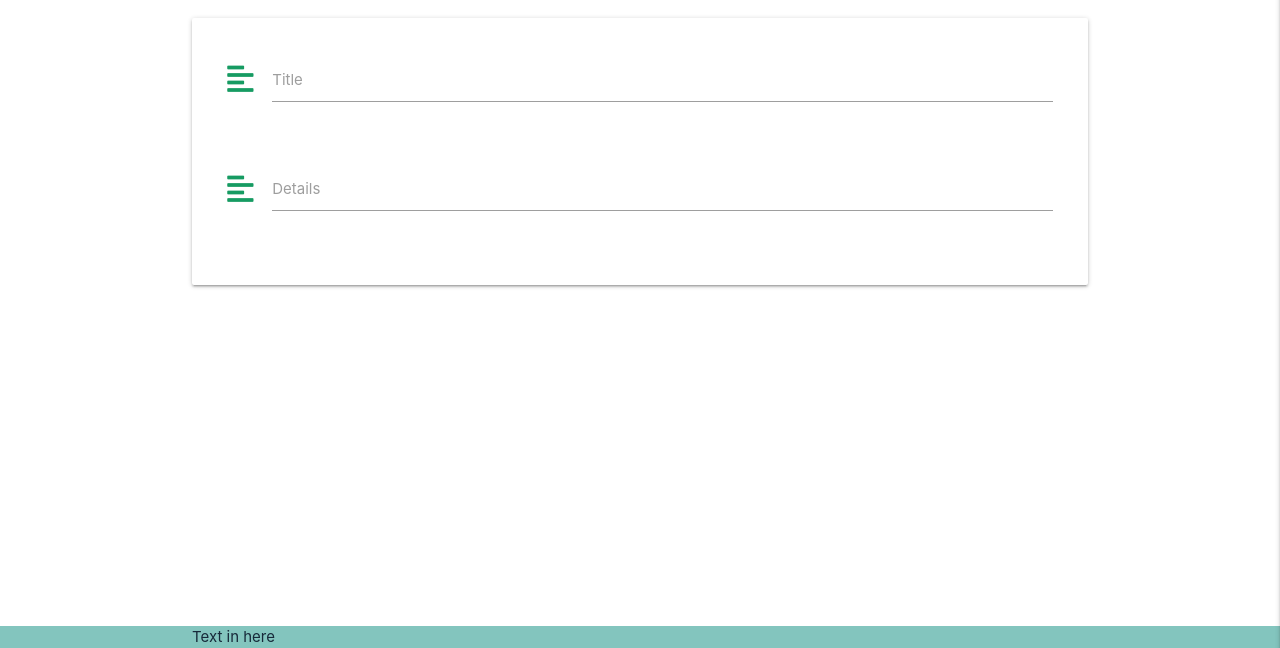
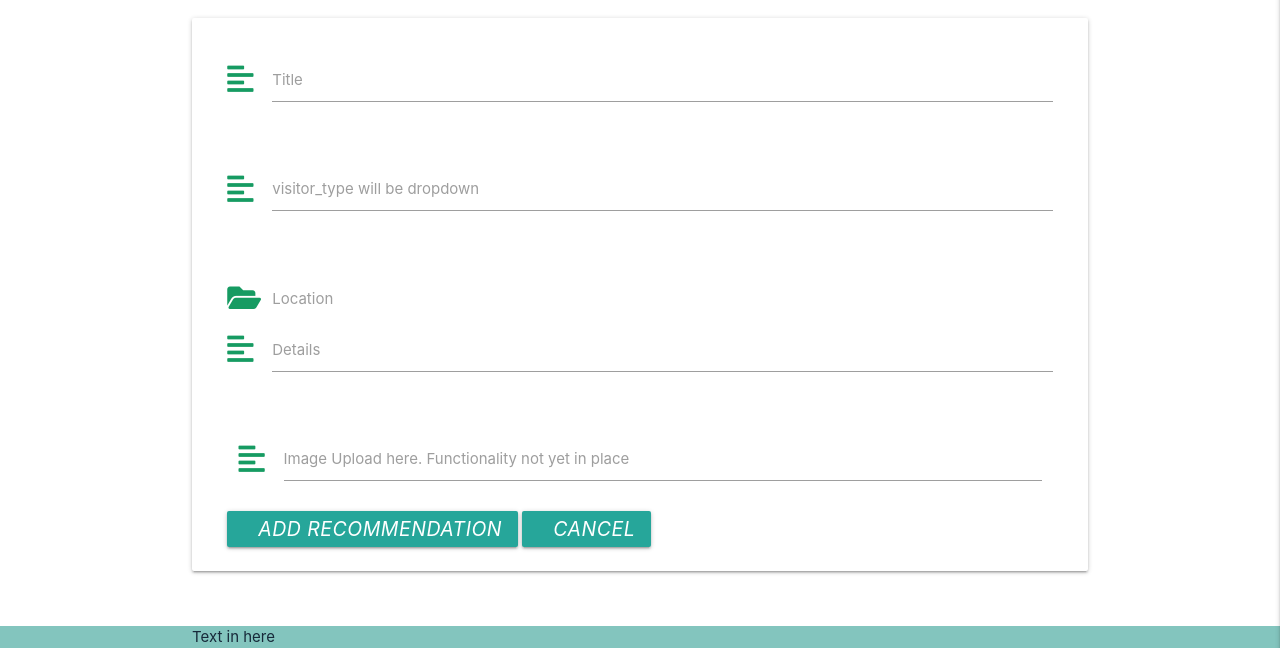
Before and after one commit to LisaHackett97/HiddenIrishTravels, a Flask app: page /add_recommendation in a window 1280 px wide. Shown: the part 152-800 px from the top of the page. Run offline with Flask 2, Linux system fonts and the light colour scheme; some libraries are stand-ins or nearby versions.

Commit message:
Set up field for Add Recommendations

```diff
--- a/app.py
+++ b/app.py
@@ -89,6 +89,10 @@
 
 @app.route("/add_recommendation", methods=["GET", "POST"])
 def add_recommendation():
+    if request.method == "POST":
+        recommendation = {
+            "location": request.form.get("location")
+        }
     return render_template('add_recommendation.html')
 
 
@@ -98,11 +102,6 @@
     session.pop("user")
     return redirect(url_for('login'))
 
-@app.route("/logout_user")
-def logout_user():
-    session.pop("user")
-# https://flask-login.readthedocs.io/en/latest/_modules/flask_login/utils.html#logout_user
-
 
 if __name__ == "__main__":
     app.run(
--- a/static/js/script.js
+++ b/static/js/script.js
@@ -28,23 +28,3 @@
       $('#message').html('Passwords do not Match').css('color', 'red');
       $('#register-btn').prop('disabled', true);}
   });
-
-// This code gives msg when switching between pageXOffset, not on brower window close
-//   window.onbeforeunload = function (e) {
-//     e = e || window.event;
-
-//     // For IE and Firefox prior to version 4
-//     if (e) {
-//         e.returnValue = 'Sure?';
-//     }
-
-//     // For Safari
-//     return 'Sure?';
-// };
-
-
-window.onbeforeunload = confirmExit;
-function confirmExit(){
-    alert("confirm exit is being called");
-    return false;
-}
--- a/templates/add_recommendation.html
+++ b/templates/add_recommendation.html
@@ -5,29 +5,70 @@
 
 <div class="row card-panel">
     <form action="" class="col s12">
+
+          <!-- title input field -->
           <div class="row">
-
           <div class="input-field col s12">
             <i class="fas fa-align-left prefix"></i>
-
             <textarea id="recommend-title" name="recommend-title" minlength="5" maxlength="200"
                 class="materialize-textarea validate" required></textarea>
             <label for="recommend-title">Title</label>
         </div>
-
+    </div>
+     <!-- visitor input field -->
+     <div class="row">
+     <div class="input-field col s12">
+        <i class="fas fa-align-left prefix"></i>
+        <textarea id="visitor_type" name="visitor_type " minlength="5" maxlength="200"
+            class="materialize-textarea validate" required></textarea>
+        <label for="visitor_type ">visitor_type will be dropdown</label>
+        </div>
+    </div>
+      <!-- location input field -->
+      <div class="row">
+        <div class="input-field col s12">
+            <i class="fas fa-folder-open prefix"></i>
+            <select id="location" name="location" class="validate" required>
+                <option value="" disabled selected>Choose county</option>
+                    {% for county in location %}
+                        <option value="{{ county.location_name }}">{{ county.location_name }}</option>
+                    {% endfor %}
+            </select>
+            <label for="location">Location</label>
+        </div>
     </div>
 
+
+
+        <!-- details input field -->
         <div class="row">
-
         <div class="input-field col s12">
             <i class="fas fa-align-left prefix"></i>
-
             <textarea id="recommend-details" name="recommend-details" minlength="5" maxlength="200"
                 class="materialize-textarea validate" required></textarea>
             <label for="recommend-details">Details</label>
         </div>
+    </div>
 
+          <!-- image upload area input field -->
+          <div class="input-field col s12">
+            <i class="fas fa-align-left prefix"></i>
+
+            <textarea id="upload_img" name="upload_img" minlength="5" maxlength="200"
+                class="materialize-textarea validate" required></textarea>
+            <label for="upload_img"> Image Upload here. Functionality not yet in place</label>
         </div>
+
+        <button class="btn waves-effect waves-light" type="submit" name="action">
+            <i class="material-icons right">Add Recommendation</i>
+          </button>
+          <button class="btn waves-effect waves-light" type="#" name="cancel">
+            <i class="material-icons right">cancel</i>
+
+
+
+          </button>
+
     </form>
 </div>
 {% endblock %}
--- a/templates/base.html
+++ b/templates/base.html
@@ -22,7 +22,7 @@
     <!-- Dropdown Structure for logged in users -->
 
     <ul id="dropdown1" class="dropdown-content">
-      <li><a href="{{ url_for('add_recommendation') }}">Add New/a></li>
+      <li><a href="{{ url_for('add_recommendation') }}">Add New</a></li>
       <li><a href="#!">Edit Review</a></li>
       <li><a href="#!">Delete</a></li>
       <li><a href="{{ url_for('user_page', username=session['user'])}}">Your page</a></li>
@@ -31,7 +31,7 @@
     <!-- for smaller screens with collapsed menu -->
 
     <ul id="dropdown2" class="dropdown-content">
-      <li><a href="{{ url_for('add_recommendation') }}">Add New/a></li>
+      <li><a href="{{ url_for('add_recommendation') }}">Add New</a></li>
       <li><a href="#!">Edit Review</a></li>
       <li><a href="#!">Delete</a></li>
       <li><a href="{{ url_for('user_page', username=session['user'])}}">Your page</a></li>
@@ -107,8 +107,7 @@
     </div>
   </footer>
 
-
-  <script src="https://code.jquery.com/jquery-3.5.1.min.js"
+    <script src="https://code.jquery.com/jquery-3.5.1.min.js"
     integrity="sha256-9/aliU8dGd2tb6OSsuzixeV4y/faTqgFtohetphbbj0=" crossorigin="anonymous"></script>
   <script src="https://cdnjs.cloudflare.com/ajax/libs/materialize/1.0.0/js/materialize.min.js"></script>
   <script src="{{ url_for('static', filename='js/script.js') }}"></script>
```
Also changed, not shown: .gitpod.yml. Lines whose indentation alone changed are shown as unchanged.
